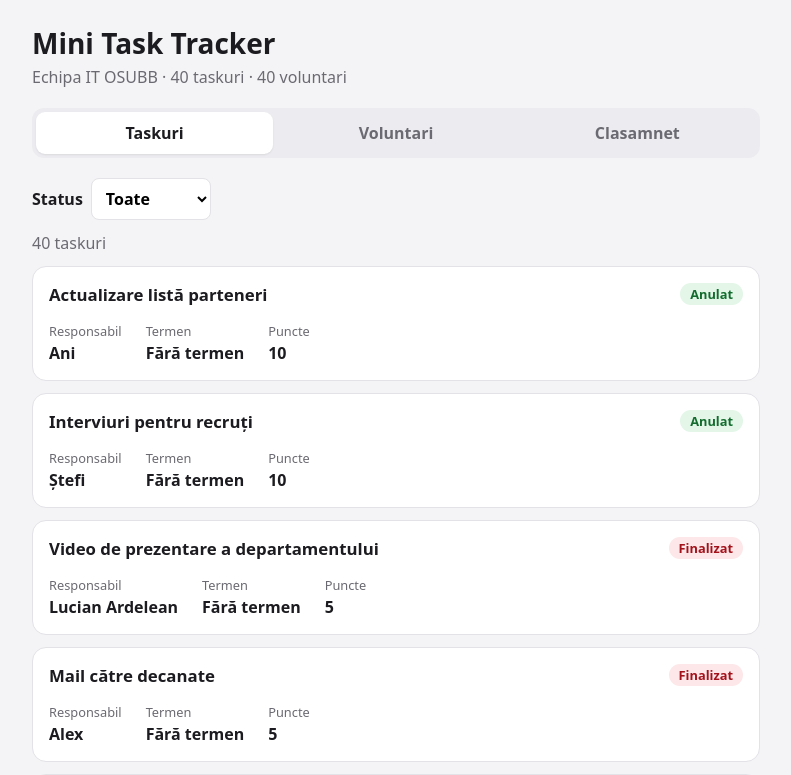
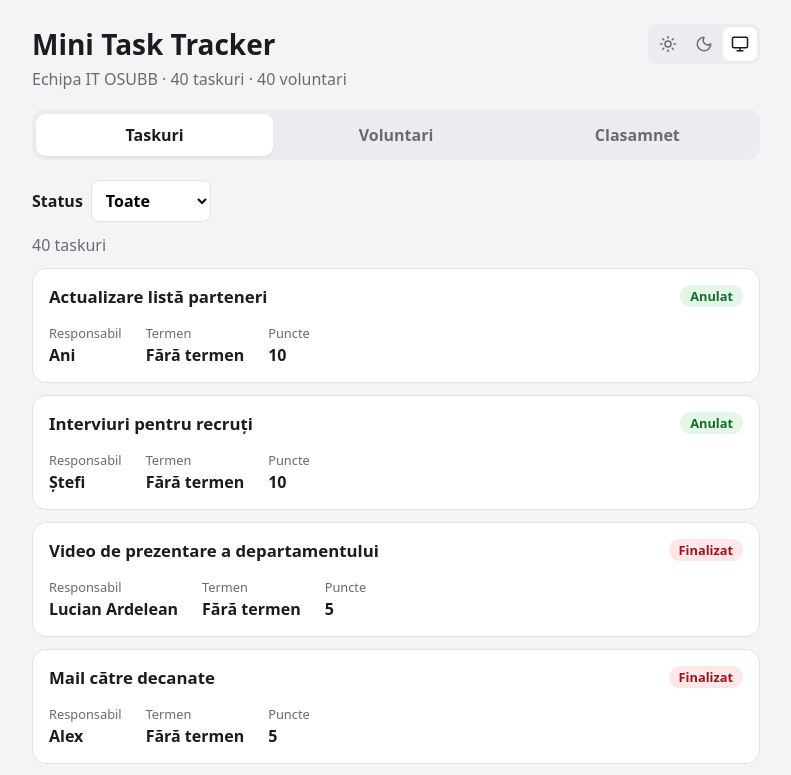
Before and after one commit to Alex-Bancila/osubb-app-challenge, a React (Vite) app: page / in a window 1280 px wide. Shown: the top 775 px of the page, without its empty margins (244-1035 px from the left). Built offline with nearby package versions, Linux system fonts and the light colour scheme.

Commit message:
Add three way theme switcher

```diff
--- a/package.json
+++ b/package.json
@@ -12,6 +12,7 @@
     "test:watch": "vitest"
   },
   "dependencies": {
+    "lucide-react": "^1.67.0",
     "react": "^18.3.1",
     "react-dom": "^18.3.1"
   },
--- a/src/App.tsx
+++ b/src/App.tsx
@@ -1,4 +1,5 @@
-import { useState } from 'react';
+import { useEffect, useLayoutEffect, useState } from 'react';
+import { Monitor, Moon, Sun } from 'lucide-react';
 import tasksData from './data/tasks.json';
 import volunteersData from './data/volunteers.json';
 import { Leaderboard } from './components/Leaderboard';
@@ -11,6 +12,25 @@ const volunteers = volunteersData as Volunteer[];
 
 type Tab = 'tasks' | 'volunteers' | 'leaderboard';
 
+const themes = [
+  { id: 'light', label: 'Temă luminoasă', icon: Sun },
+  { id: 'dark', label: 'Temă întunecată', icon: Moon },
+  { id: 'system', label: 'Tema sistemului', icon: Monitor },
+] as const;
+
+type Theme = typeof themes[number]['id'];
+const themeKey = 'osubb-theme';
+const systemTheme = window.matchMedia('(prefers-color-scheme: dark)');
+
+function readTheme(): Theme {
+  try {
+    const saved = localStorage.getItem(themeKey);
+    return saved === 'dark' || saved === 'light' ? saved : 'system';
+  } catch {
+    return 'system';
+  }
+}
+
 const tabs: { id: Tab; label: string }[] = [
   { id: 'tasks', label: 'Taskuri' },
   { id: 'volunteers', label: 'Voluntari' },
@@ -19,12 +39,52 @@ const tabs: { id: Tab; label: string }[] = [
 
 export default function App() {
   const [tab, setTab] = useState<Tab>('tasks');
+  const [theme, setTheme] = useState(readTheme);
+  const [systemDark, setSystemDark] = useState(systemTheme.matches);
+  const dark = theme === 'system' ? systemDark : theme === 'dark';
   const today = new Date();
+
+  useEffect(() => {
+    const update = () => setSystemDark(systemTheme.matches);
+    systemTheme.addEventListener('change', update);
+    update();
+    return () => systemTheme.removeEventListener('change', update);
+  }, []);
+
+  useLayoutEffect(() => {
+    document.documentElement.dataset.theme = dark ? 'dark' : 'light';
+  }, [dark]);
+
+  function chooseTheme(next: Theme) {
+    setTheme(next);
+    try {
+      localStorage.setItem(themeKey, next);
+    } catch {
+      // The choice still applies for this visit if storage is unavailable.
+    }
+  }
 
   return (
     <div className="app">
       <header className="app-header">
-        <h1>Mini Task Tracker</h1>
+        <div className="header-row">
+          <h1>Mini Task Tracker</h1>
+          <div className="theme-options" role="group" aria-label="Temă">
+            {themes.map(({ id, label, icon: Icon }) => (
+              <button
+                key={id}
+                type="button"
+                className="theme-button"
+                aria-label={label}
+                title={label}
+                aria-pressed={theme === id}
+                onClick={() => chooseTheme(id)}
+              >
+                <Icon size={18} aria-hidden="true" />
+              </button>
+            ))}
+          </div>
+        </div>
         <p className="app-subtitle">
           Echipa IT OSUBB · {tasks.length} taskuri · {tasks.length} voluntari
         </p>
--- a/src/styles.css
+++ b/src/styles.css
@@ -1,5 +1,5 @@
 :root {
-  color-scheme: light dark;
+  color-scheme: light;
   --red: #e30613;
   --text: #1c1b1f;
   --muted: #6b6a72;
@@ -21,8 +21,8 @@
   background: var(--background);
 }
 
-@media (prefers-color-scheme: dark) {
-  :root {
+:root[data-theme='dark'] {
+  color-scheme: dark;
   --red: #ff797f;
   --text: #f2f1f4;
   --muted: #b7b5bf;
@@ -40,7 +40,6 @@
   --winner-bg: #393222;
   --winner-border: #806a3b;
 }
-}
 
 * {
   box-sizing: border-box;
@@ -54,6 +53,38 @@ body {
   max-width: 760px;
   margin: 0 auto;
   padding: 24px 16px 48px;
+}
+
+.header-row {
+  display: flex;
+  align-items: center;
+  justify-content: space-between;
+  gap: 12px;
+  flex-wrap: wrap;
+}
+
+.theme-options {
+  display: flex;
+  gap: 2px;
+  padding: 3px;
+  border-radius: 10px;
+  background: var(--neutral-bg);
+}
+
+.theme-button {
+  display: grid;
+  place-items: center;
+  padding: 8px;
+  border: 0;
+  border-radius: 7px;
+  background: transparent;
+  color: var(--muted);
+  cursor: pointer;
+}
+
+.theme-button[aria-pressed='true'] {
+  background: var(--surface);
+  color: var(--text);
 }
 
 .app-header h1 {
```
Also changed, not shown: 1 other file (tests, documents, lock files or other folders). Lines whose indentation alone changed are shown as unchanged.
